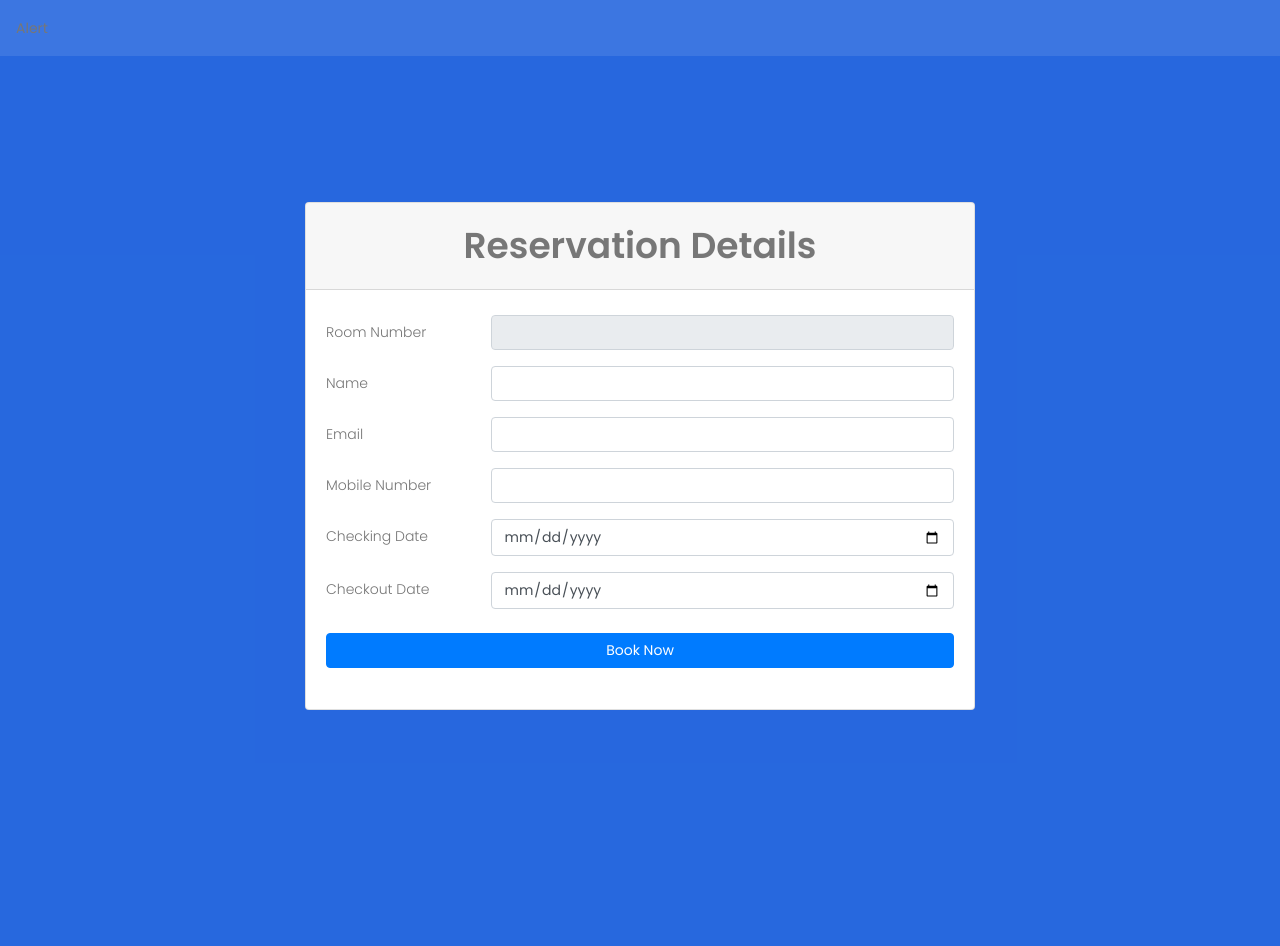
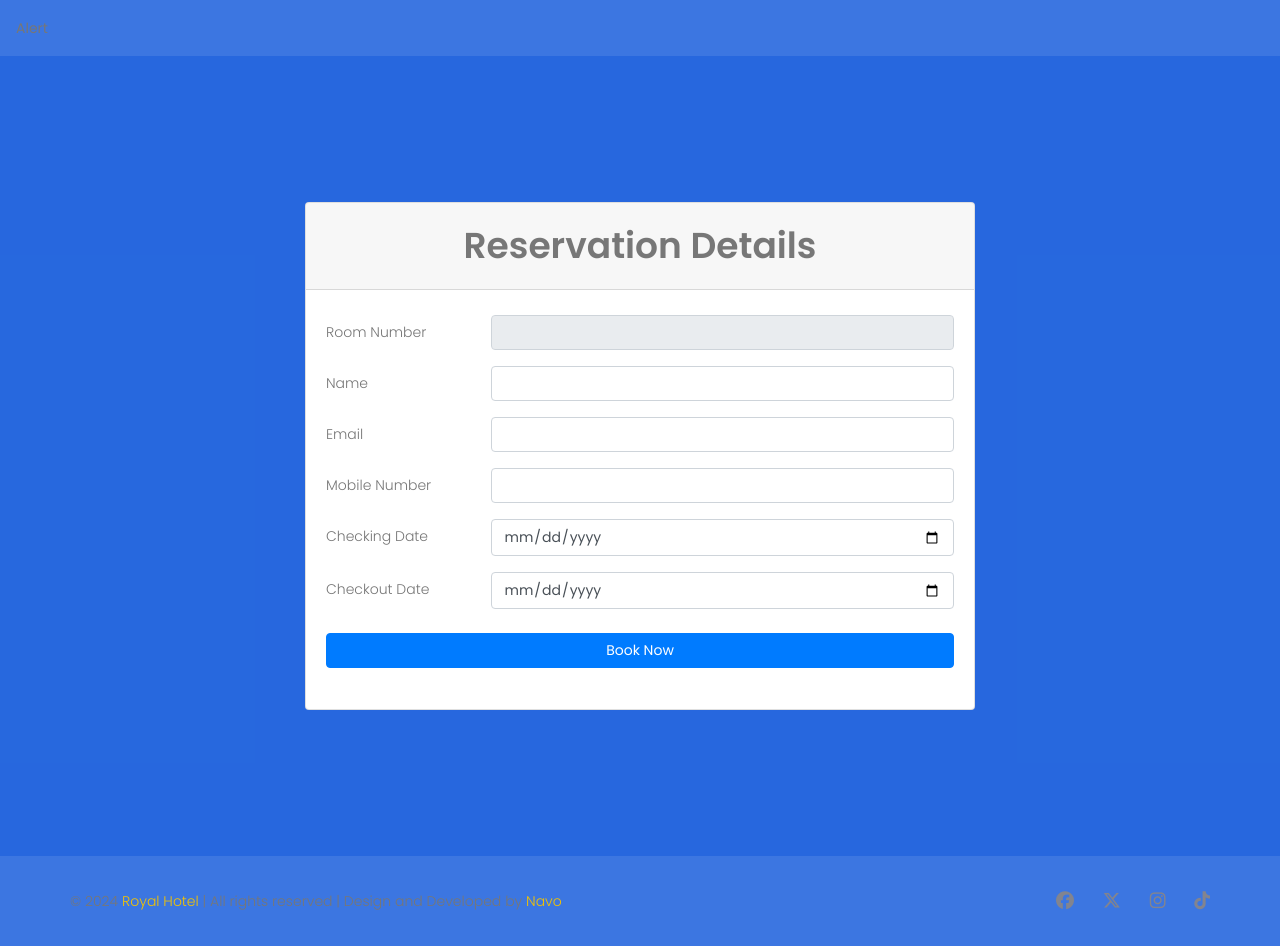
Before and after one commit to supuncharuk/hotel-reserve, a PHP site: page /booking-details.php in a window 1280 px wide. Before the commit the page ends 710 px from the top, so only its background shows below. Run offline with PHP 8.4, Linux system fonts and the light colour scheme.

Commit message:
Some changes

```diff
--- a/booking-details.php
+++ b/booking-details.php
@@ -15,7 +15,10 @@
         <style>
             html,
             body{
-                height: 100%;
+                min-height: 100vh;
+                margin: 0;
+                padding: 0;
+                box-sizing: border-box;
             }
             section{
                 display: flex;
@@ -23,6 +26,11 @@
                 align-items: center;
                 padding: 40px 0;
                 background-color:#2466dee3;
+            }
+            .main-content {
+                min-height: 100vh;
+                display: flex;
+                flex-direction: column;
             }
             .spl-container {
                 width: 100%;
@@ -51,8 +59,7 @@
             </div>
             <div id="toastBackdrop" class="toast-backdrop"></div>
 
-        <!--================Contact Area =================-->
-        <section class="h-100">
+        <section class="main-content">
             <div class="spl-container">
                 <div class="">
                     <div class="card">
@@ -124,10 +131,6 @@
                                     </div>
                                 </div>
 
-
-                                <!-- <div class="col-md-12 text-right">
-                                    <button type="submit" value="submit" class="btn theme_btn button_hover">Send Message</button>
-                                </div> -->
                                 <div class="form-group pt-2 text-center">
                                     <input type="button" class="btn btn-block btn-primary" value="Book Now" data-bs-toggle="modal" data-bs-target="#verticalyCentered">
                                 </div>
@@ -150,6 +153,7 @@
                                         </div>
                                     </div>
                                 </div>
+                                <!-- Modal -->
 
                             </form>
 
@@ -158,7 +162,8 @@
                 </div>
             </div>
         </section>
-        <!--================Contact Area =================-->
+
+        <?php include_once ("includes/footer2.php") ?>
 
         <?php include_once ("includes/js-links-inc.php") ?>
         <script src="assets/js/validation.js"></script>
--- /dev/null
+++ b/includes/footer2.php
@@ -0,0 +1,13 @@
+<footer class=" bg-black">
+    <div class="container">
+        <div class="row footer-bottom d-flex justify-content-between align-items-center" style="padding-top:30px; padding-bottom:30px;">
+            <p class="col-lg-8 col-sm-12 footer-text m-0">&copy; <script>document.write(new Date().getFullYear());</script> <a href="index.php">Royal Hotel</a> | All rights reserved | Design and Developed by <a href="#">Navo</a></p>
+            <div class="col-lg-4 col-sm-12 footer-social">
+                <a href="#"><i class="fa-brands fa-facebook"></i></a>
+                <a href="#"><i class="fa-brands fa-x-twitter"></i></a>
+                <a href="#"><i class="fa-brands fa-instagram"></i></a>
+                <a href="#"><i class="fa-brands fa-tiktok"></i></a>
+            </div>
+        </div>
+    </div>
+</footer>
```
